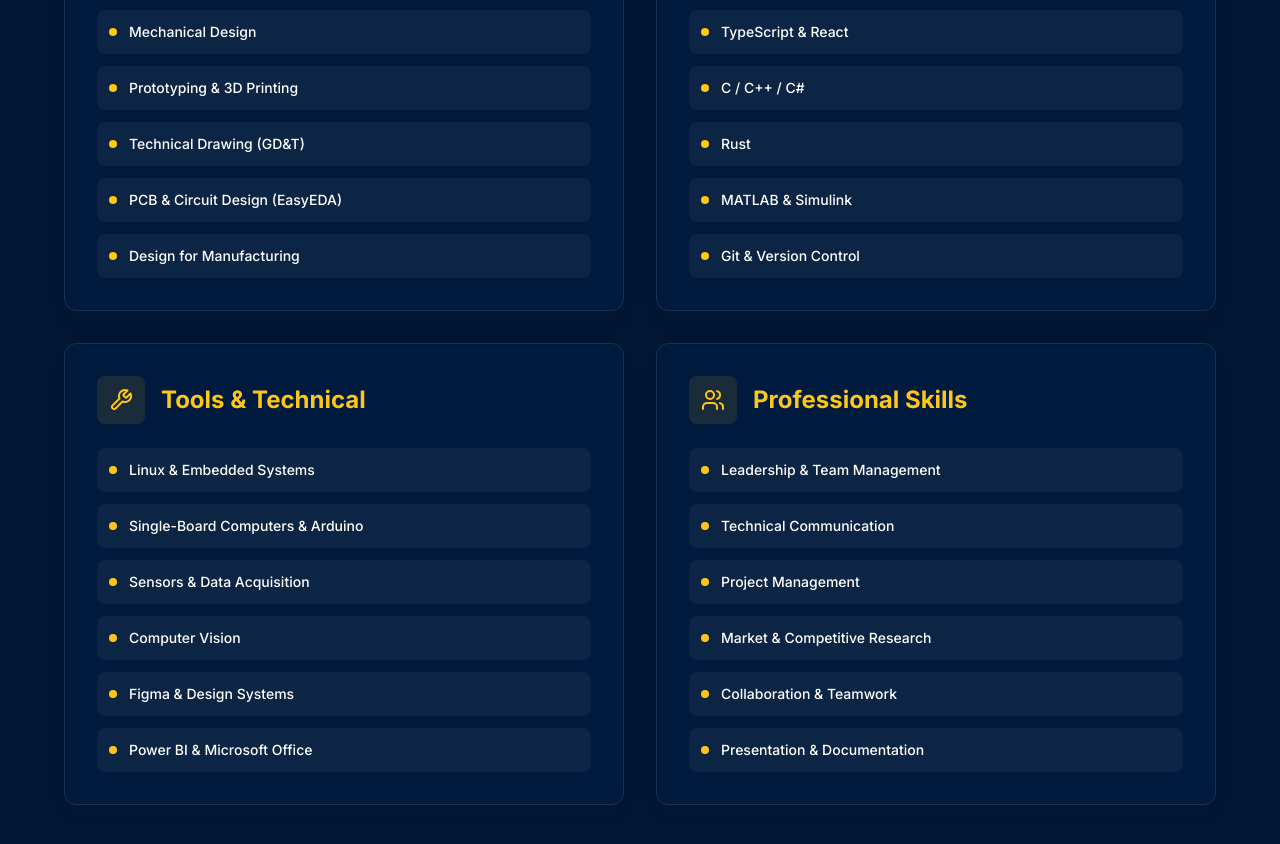
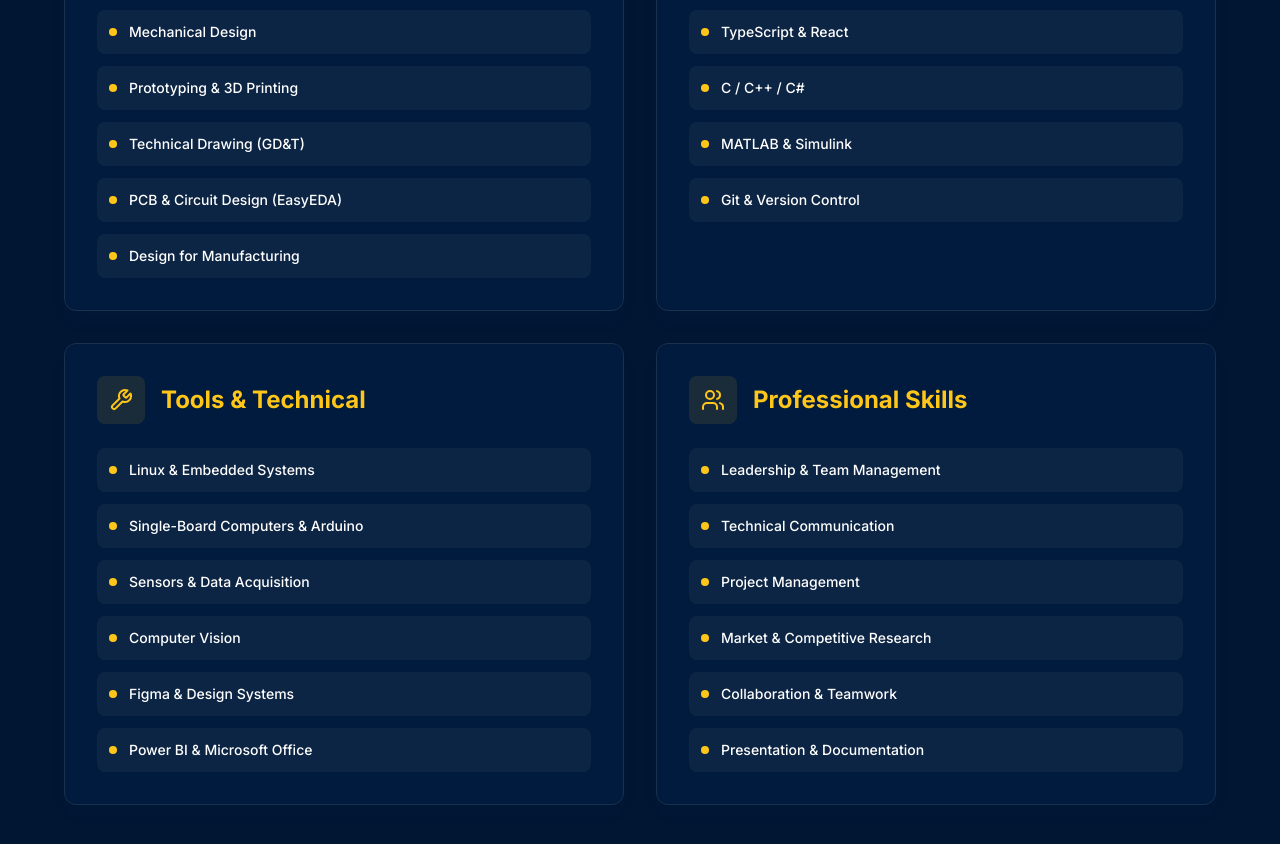
Before and after one commit to johnny-auditoriumAI/johnny-carvalho, a React (Vite) app: page / in a window 1280 px wide. Shown: the part 6260-7104 px from the top of the page. Built offline with nearby package versions, Linux system fonts and the light colour scheme; the HTML template or start-up script is replaced by a standard one.

Commit message:
Align Skills with resume: remove unverified Rust

```diff
--- a/src/components/Skills.tsx
+++ b/src/components/Skills.tsx
@@ -34,7 +34,6 @@ const Skills = () => {
             "Python (PyTorch, NumPy, Pandas)",
             "TypeScript & React",
             "C / C++ / C#",
-            "Rust",
             "MATLAB & Simulink",
             "Git & Controle de Versão"
           ]
@@ -42,7 +41,6 @@ const Skills = () => {
             "Python (PyTorch, NumPy, Pandas)",
             "TypeScript & React",
             "C / C++ / C#",
-            "Rust",
             "MATLAB & Simulink",
             "Git & Version Control"
           ]
```
